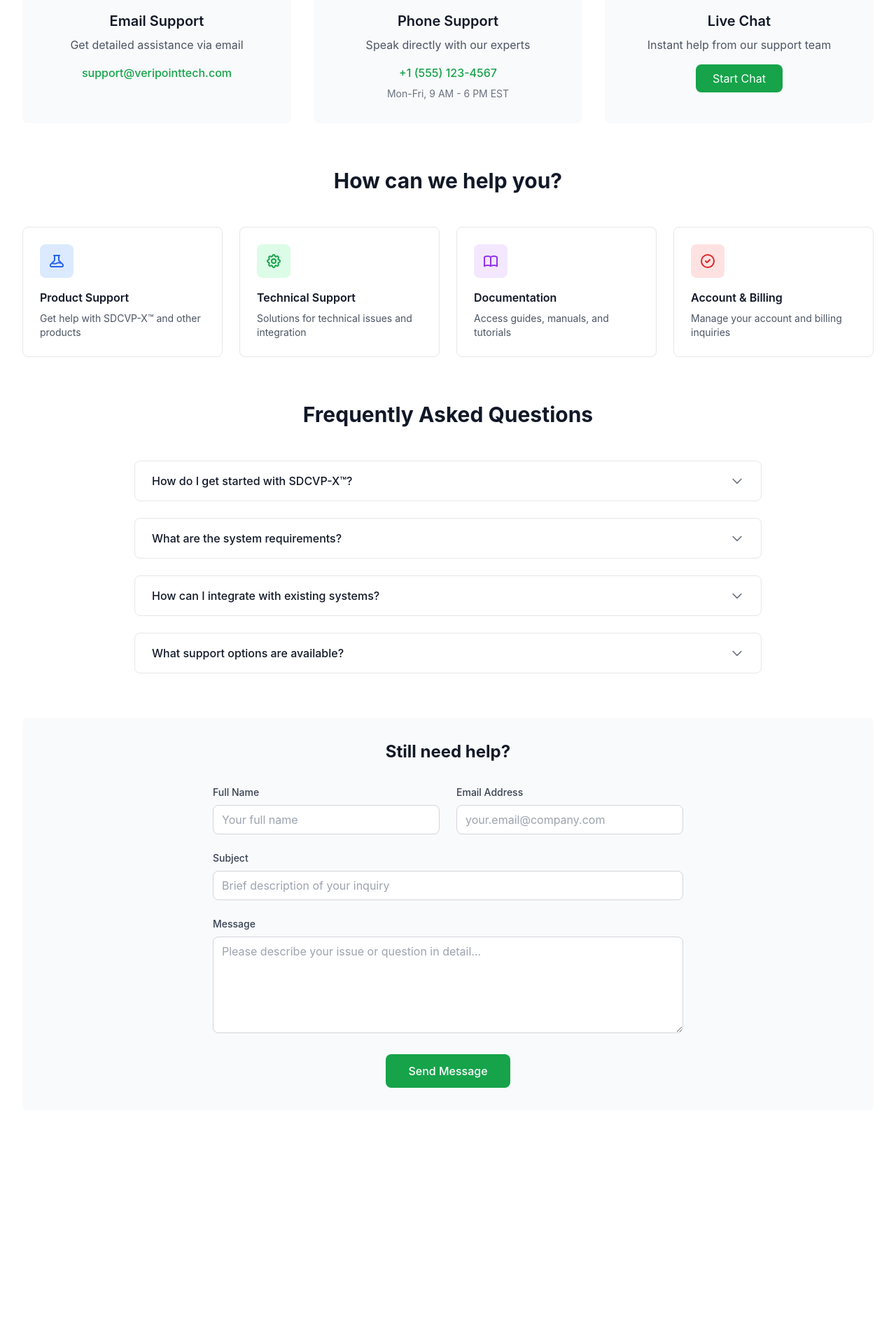
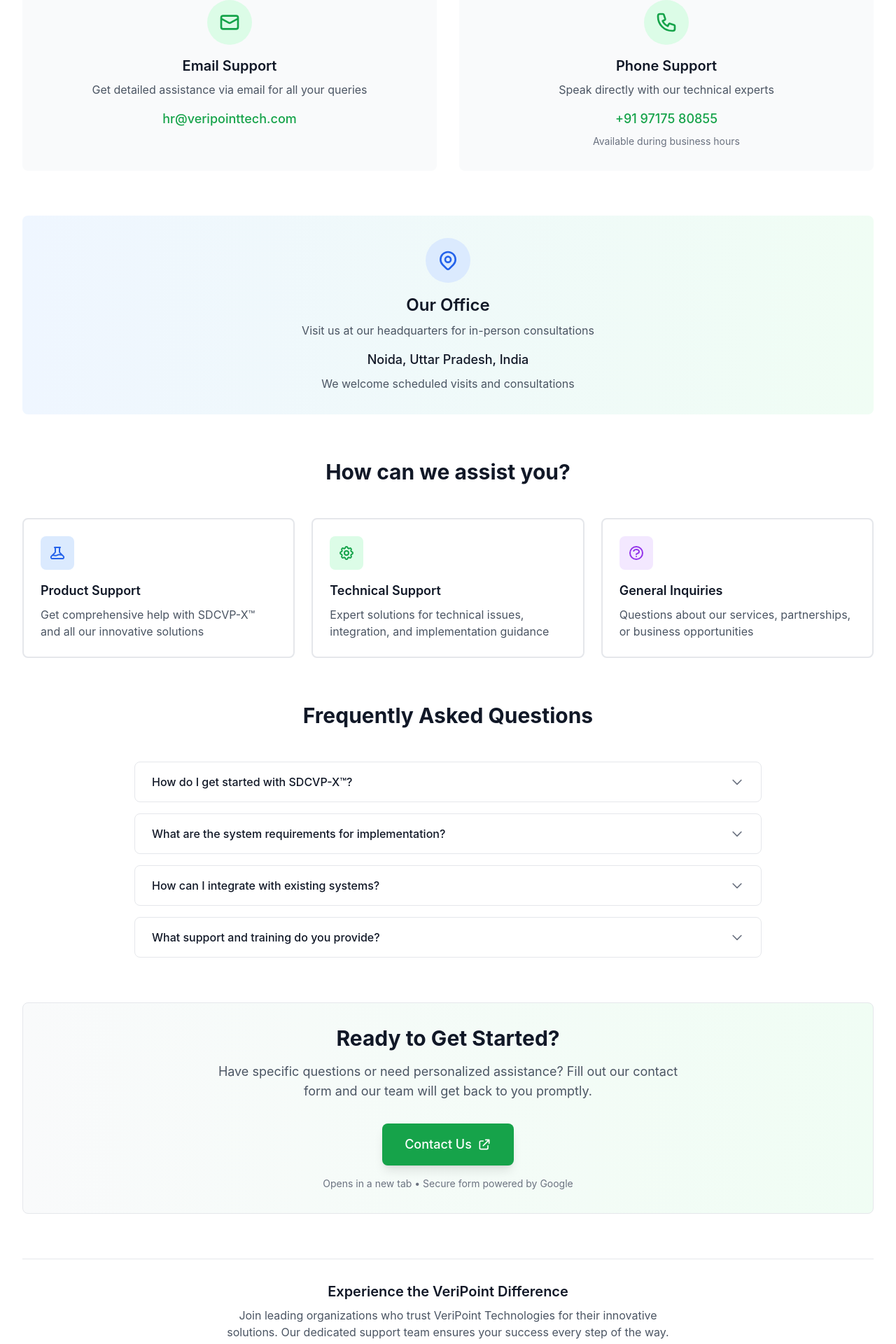
Before and after one commit to abhilasha-2302/main, a Next.js app: page /support in a window 1280 px wide. Shown: the part 400-2320 px from the top of the page at 70% size. Before the commit the page ends 2050 px from the top, so only its background shows below. Built offline with nearby package versions, Linux system fonts and the light colour scheme.

Commit message:
Update content and layout for Locations and Support pages

```diff
--- a/pages/locations.js
+++ b/pages/locations.js
@@ -97,13 +97,16 @@
                     <div className="flex items-center space-x-4 text-sm text-gray-600">
                       <div className="flex items-center space-x-1">
                         <Phone size={16} />
-                        <span>Contact for directions</span>
+                        <span>+91 9717580855</span>
                       </div>
                     </div>
-                    <button className="inline-flex items-center px-4 py-2 bg-green-600 text-white text-sm font-medium rounded-md hover:bg-green-700 transition-colors duration-200">
+                    <a
+                      href="mailto:hr@veripointtech.com"
+                      className="inline-flex items-center px-4 py-2 bg-green-600 text-white text-sm font-medium rounded-md hover:bg-green-700 transition-colors duration-200"
+                    >
                       <Mail size={16} className="mr-2" />
                       Get Directions
-                    </button>
+                    </a>
                   </div>
                 </div>
               </div>
@@ -123,13 +126,14 @@
               </p>
             </div>
 
-            <div className="grid md:grid-cols-3 gap-8 text-center">
+            <div className="grid md:grid-cols-2 gap-8 text-center">
               <div className="space-y-2">
                 <div className="w-12 h-12 bg-green-100 rounded-full flex items-center justify-center mx-auto">
                   <Phone className="text-green-600" size={24} />
                 </div>
                 <h3 className="font-semibold text-gray-900">Call Us</h3>
-                <p className="text-gray-600">
+                <p className="text-gray-600">+91 9717580855</p>
+                <p className="text-gray-600 text-sm">
                   Contact our reception for assistance
                 </p>
               </div>
@@ -139,26 +143,21 @@
                   <Mail className="text-green-600" size={24} />
                 </div>
                 <h3 className="font-semibold text-gray-900">Email Us</h3>
-                <p className="text-gray-600">Send us your visit requirements</p>
-              </div>
-
-              <div className="space-y-2">
-                <div className="w-12 h-12 bg-green-100 rounded-full flex items-center justify-center mx-auto">
-                  <MapPin className="text-green-600" size={24} />
-                </div>
-                <h3 className="font-semibold text-gray-900">Visit Us</h3>
-                <p className="text-gray-600">Schedule a tour of our facilities</p>
+                <p className="text-gray-600">hr@veripointtech.com</p>
+                <p className="text-gray-600 text-sm">Send us your visit requirements</p>
               </div>
             </div>
 
             <div className="mt-8 text-center">
-              <Link
-                href="/contact"
+              <a
+                href="https://docs.google.com/forms/d/e/1FAIpQLSeIjsCGC0qq6CaVuqlUU4JN_Z9zAa3voQTd1Cdqlx_9JcB6Gw/viewform"
+                target="_blank"
+                rel="noopener noreferrer"
                 className="inline-flex items-center px-6 py-3 bg-green-600 text-white font-medium rounded-md hover:bg-green-700 transition-colors duration-200"
               >
                 Contact Us Today
                 <ExternalLink size={16} className="ml-2" />
-              </Link>
+              </a>
             </div>
           </div>
         </div>
--- a/pages/support.js
+++ b/pages/support.js
@@ -1,7 +1,9 @@
+import Layout from "@/components/layout/Layout";
 import Link from 'next/link';
 
 export default function Support() {
   return (
+    <Layout>
     <div className="min-h-screen bg-white">
       {/* Header */}
       <div className="bg-gradient-to-r from-green-600 to-green-700">
@@ -11,7 +13,7 @@
               Support Center
             </h1>
             <p className="text-xl text-green-100 max-w-3xl mx-auto">
-              Get the help you need with our comprehensive support resources and expert assistance
+              We're here to help you succeed with our innovative solutions. Reach out to our expert team for dedicated support.
             </p>
           </div>
         </div>
@@ -19,89 +21,85 @@
 
       <div className="max-w-7xl mx-auto px-4 sm:px-6 lg:px-8 py-16">
         {/* Contact Options */}
-        <div className="grid md:grid-cols-3 gap-8 mb-16">
-          <div className="bg-gray-50 rounded-lg p-8 text-center">
+        <div className="grid md:grid-cols-2 gap-8 mb-16">
+          <div className="bg-gray-50 rounded-lg p-8 text-center hover:shadow-lg transition-shadow">
             <div className="w-16 h-16 bg-green-100 rounded-full flex items-center justify-center mx-auto mb-4">
               <svg className="w-8 h-8 text-green-600" fill="none" stroke="currentColor" viewBox="0 0 24 24">
                 <path strokeLinecap="round" strokeLinejoin="round" strokeWidth={2} d="M3 8l7.89 4.26a2 2 0 002.22 0L21 8M5 19h14a2 2 0 002-2V7a2 2 0 00-2-2H5a2 2 0 00-2 2v10a2 2 0 002 2z" />
               </svg>
             </div>
             <h3 className="text-xl font-semibold text-gray-900 mb-2">Email Support</h3>
-            <p className="text-gray-600 mb-4">Get detailed assistance via email</p>
-            <a href="mailto:support@veripointtech.com" className="text-green-600 hover:text-green-700 font-medium">
-              support@veripointtech.com
+            <p className="text-gray-600 mb-4">Get detailed assistance via email for all your queries</p>
+            <a
+              href="mailto:hr@veripointtech.com"
+              className="text-green-600 hover:text-green-700 font-medium text-lg transition-colors"
+            >
+              hr@veripointtech.com
             </a>
           </div>
 
-          <div className="bg-gray-50 rounded-lg p-8 text-center">
+          <div className="bg-gray-50 rounded-lg p-8 text-center hover:shadow-lg transition-shadow">
             <div className="w-16 h-16 bg-green-100 rounded-full flex items-center justify-center mx-auto mb-4">
               <svg className="w-8 h-8 text-green-600" fill="none" stroke="currentColor" viewBox="0 0 24 24">
                 <path strokeLinecap="round" strokeLinejoin="round" strokeWidth={2} d="M3 5a2 2 0 012-2h3.28a1 1 0 01.948.684l1.498 4.493a1 1 0 01-.502 1.21l-2.257 1.13a11.042 11.042 0 005.516 5.516l1.13-2.257a1 1 0 011.21-.502l4.493 1.498a1 1 0 01.684.949V19a2 2 0 01-2 2h-1C9.716 21 3 14.284 3 6V5z" />
               </svg>
             </div>
             <h3 className="text-xl font-semibold text-gray-900 mb-2">Phone Support</h3>
-            <p className="text-gray-600 mb-4">Speak directly with our experts</p>
-            <p className="text-green-600 font-medium">+1 (555) 123-4567</p>
-            <p className="text-sm text-gray-500 mt-2">Mon-Fri, 9 AM - 6 PM EST</p>
+            <p className="text-gray-600 mb-4">Speak directly with our technical experts</p>
+            <p className="text-green-600 font-medium text-lg">+91 97175 80855</p>
+            <p className="text-sm text-gray-500 mt-2">Available during business hours</p>
           </div>
+        </div>
 
-          <div className="bg-gray-50 rounded-lg p-8 text-center">
-            <div className="w-16 h-16 bg-green-100 rounded-full flex items-center justify-center mx-auto mb-4">
-              <svg className="w-8 h-8 text-green-600" fill="none" stroke="currentColor" viewBox="0 0 24 24">
-                <path strokeLinecap="round" strokeLinejoin="round" strokeWidth={2} d="M8 12h.01M12 12h.01M16 12h.01M21 12c0 4.418-4.03 8-9 8a9.863 9.863 0 01-4.255-.949L3 20l1.395-3.72C3.512 15.042 3 13.574 3 12c0-4.418 4.03-8 9-8s9 3.582 9 8z" />
+        {/* Office Location */}
+        <div className="bg-gradient-to-r from-blue-50 to-green-50 rounded-lg p-8 mb-16">
+          <div className="text-center">
+            <div className="w-16 h-16 bg-blue-100 rounded-full flex items-center justify-center mx-auto mb-4">
+              <svg className="w-8 h-8 text-blue-600" fill="none" stroke="currentColor" viewBox="0 0 24 24">
+                <path strokeLinecap="round" strokeLinejoin="round" strokeWidth={2} d="M17.657 16.657L13.414 20.9a1.998 1.998 0 01-2.827 0l-4.244-4.243a8 8 0 1111.314 0z" />
+                <path strokeLinecap="round" strokeLinejoin="round" strokeWidth={2} d="M15 11a3 3 0 11-6 0 3 3 0 016 0z" />
               </svg>
             </div>
-            <h3 className="text-xl font-semibold text-gray-900 mb-2">Live Chat</h3>
-            <p className="text-gray-600 mb-4">Instant help from our support team</p>
-            <button className="bg-green-600 text-white px-6 py-2 rounded-lg hover:bg-green-700 transition-colors">
-              Start Chat
-            </button>
+            <h3 className="text-2xl font-semibold text-gray-900 mb-2">Our Office</h3>
+            <p className="text-gray-600 mb-4">Visit us at our headquarters for in-person consultations</p>
+            <p className="text-lg font-medium text-gray-900">Noida, Uttar Pradesh, India</p>
+            <p className="text-gray-600 mt-2">We welcome scheduled visits and consultations</p>
           </div>
         </div>
 
         {/* Support Categories */}
         <div className="mb-16">
-          <h2 className="text-3xl font-bold text-gray-900 text-center mb-12">How can we help you?</h2>
-          <div className="grid md:grid-cols-2 lg:grid-cols-4 gap-6">
-            <div className="border rounded-lg p-6 hover:shadow-lg transition-shadow">
+          <h2 className="text-3xl font-bold text-gray-900 text-center mb-12">How can we assist you?</h2>
+          <div className="grid md:grid-cols-2 lg:grid-cols-3 gap-6">
+            <div className="border-2 border-gray-200 rounded-lg p-6 hover:border-green-500 hover:shadow-lg transition-all duration-300">
               <div className="w-12 h-12 bg-blue-100 rounded-lg flex items-center justify-center mb-4">
                 <svg className="w-6 h-6 text-blue-600" fill="none" stroke="currentColor" viewBox="0 0 24 24">
                   <path strokeLinecap="round" strokeLinejoin="round" strokeWidth={2} d="M19.428 15.428a2 2 0 00-1.022-.547l-2.387-.477a6 6 0 00-3.86.517l-.318.158a6 6 0 01-3.86.517L6.05 15.21a2 2 0 00-1.806.547M8 4h8l-1 1v5.172a2 2 0 00.586 1.414l5 5c1.26 1.26.367 3.414-1.415 3.414H4.828c-1.782 0-2.674-2.154-1.414-3.414l5-5A2 2 0 009 10.172V5L8 4z" />
                 </svg>
               </div>
-              <h3 className="font-semibold text-gray-900 mb-2">Product Support</h3>
-              <p className="text-gray-600 text-sm">Get help with SDCVP-X™ and other products</p>
+              <h3 className="font-semibold text-gray-900 mb-2 text-lg">Product Support</h3>
+              <p className="text-gray-600">Get comprehensive help with SDCVP-X™ and all our innovative solutions</p>
             </div>
 
-            <div className="border rounded-lg p-6 hover:shadow-lg transition-shadow">
+            <div className="border-2 border-gray-200 rounded-lg p-6 hover:border-green-500 hover:shadow-lg transition-all duration-300">
               <div className="w-12 h-12 bg-green-100 rounded-lg flex items-center justify-center mb-4">
                 <svg className="w-6 h-6 text-green-600" fill="none" stroke="currentColor" viewBox="0 0 24 24">
                   <path strokeLinecap="round" strokeLinejoin="round" strokeWidth={2} d="M10.325 4.317c.426-1.756 2.924-1.756 3.35 0a1.724 1.724 0 002.573 1.066c1.543-.94 3.31.826 2.37 2.37a1.724 1.724 0 001.065 2.572c1.756.426 1.756 2.924 0 3.35a1.724 1.724 0 00-1.066 2.573c.94 1.543-.826 3.31-2.37 2.37a1.724 1.724 0 00-2.572 1.065c-.426 1.756-2.924 1.756-3.35 0a1.724 1.724 0 00-2.573-1.066c-1.543.94-3.31-.826-2.37-2.37a1.724 1.724 0 00-1.065-2.572c-1.756-.426-1.756-2.924 0-3.35a1.724 1.724 0 001.066-2.573c-.94-1.543.826-3.31 2.37-2.37.996.608 2.296.07 2.572-1.065z" />
                   <path strokeLinecap="round" strokeLinejoin="round" strokeWidth={2} d="M15 12a3 3 0 11-6 0 3 3 0 016 0z" />
                 </svg>
               </div>
-              <h3 className="font-semibold text-gray-900 mb-2">Technical Support</h3>
-              <p className="text-gray-600 text-sm">Solutions for technical issues and integration</p>
+              <h3 className="font-semibold text-gray-900 mb-2 text-lg">Technical Support</h3>
+              <p className="text-gray-600">Expert solutions for technical issues, integration, and implementation guidance</p>
             </div>
 
-            <div className="border rounded-lg p-6 hover:shadow-lg transition-shadow">
+            <div className="border-2 border-gray-200 rounded-lg p-6 hover:border-green-500 hover:shadow-lg transition-all duration-300">
               <div className="w-12 h-12 bg-purple-100 rounded-lg flex items-center justify-center mb-4">
                 <svg className="w-6 h-6 text-purple-600" fill="none" stroke="currentColor" viewBox="0 0 24 24">
-                  <path strokeLinecap="round" strokeLinejoin="round" strokeWidth={2} d="M12 6.253v13m0-13C10.832 5.477 9.246 5 7.5 5S4.168 5.477 3 6.253v13C4.168 18.477 5.754 18 7.5 18s3.332.477 4.5 1.253m0-13C13.168 5.477 14.754 5 16.5 5c1.747 0 3.332.477 4.5 1.253v13C19.832 18.477 18.246 18 16.5 18c-1.746 0-3.332.477-4.5 1.253" />
+                  <path strokeLinecap="round" strokeLinejoin="round" strokeWidth={2} d="M8.228 9c.549-1.165 2.03-2 3.772-2 2.21 0 4 1.343 4 3 0 1.4-1.278 2.575-3.006 2.907-.542.104-.994.54-.994 1.093m0 3h.01M21 12a9 9 0 11-18 0 9 9 0 0118 0z" />
                 </svg>
               </div>
-              <h3 className="font-semibold text-gray-900 mb-2">Documentation</h3>
-              <p className="text-gray-600 text-sm">Access guides, manuals, and tutorials</p>
-            </div>
-
-            <div className="border rounded-lg p-6 hover:shadow-lg transition-shadow">
-              <div className="w-12 h-12 bg-red-100 rounded-lg flex items-center justify-center mb-4">
-                <svg className="w-6 h-6 text-red-600" fill="none" stroke="currentColor" viewBox="0 0 24 24">
-                  <path strokeLinecap="round" strokeLinejoin="round" strokeWidth={2} d="M9 12l2 2 4-4m6 2a9 9 0 11-18 0 9 9 0 0118 0z" />
-                </svg>
-              </div>
-              <h3 className="font-semibold text-gray-900 mb-2">Account & Billing</h3>
-              <p className="text-gray-600 text-sm">Manage your account and billing inquiries</p>
+              <h3 className="font-semibold text-gray-900 mb-2 text-lg">General Inquiries</h3>
+              <p className="text-gray-600">Questions about our services, partnerships, or business opportunities</p>
             </div>
           </div>
         </div>
@@ -109,38 +107,38 @@
         {/* FAQ Section */}
         <div className="mb-16">
           <h2 className="text-3xl font-bold text-gray-900 text-center mb-12">Frequently Asked Questions</h2>
-          <div className="max-w-4xl mx-auto space-y-6">
-            <div className="border border-gray-200 rounded-lg">
-              <button className="w-full px-6 py-4 text-left flex justify-between items-center hover:bg-gray-50">
+          <div className="max-w-4xl mx-auto space-y-4">
+            <div className="border border-gray-200 rounded-lg hover:shadow-md transition-shadow">
+              <button className="w-full px-6 py-4 text-left flex justify-between items-center hover:bg-gray-50 transition-colors">
                 <span className="font-medium text-gray-900">How do I get started with SDCVP-X™?</span>
-                <svg className="w-5 h-5 text-gray-500" fill="none" stroke="currentColor" viewBox="0 0 24 24">
+                <svg className="w-5 h-5 text-gray-500 transform transition-transform" fill="none" stroke="currentColor" viewBox="0 0 24 24">
                   <path strokeLinecap="round" strokeLinejoin="round" strokeWidth={2} d="M19 9l-7 7-7-7" />
                 </svg>
               </button>
             </div>
 
-            <div className="border border-gray-200 rounded-lg">
-              <button className="w-full px-6 py-4 text-left flex justify-between items-center hover:bg-gray-50">
-                <span className="font-medium text-gray-900">What are the system requirements?</span>
-                <svg className="w-5 h-5 text-gray-500" fill="none" stroke="currentColor" viewBox="0 0 24 24">
+            <div className="border border-gray-200 rounded-lg hover:shadow-md transition-shadow">
+              <button className="w-full px-6 py-4 text-left flex justify-between items-center hover:bg-gray-50 transition-colors">
+                <span className="font-medium text-gray-900">What are the system requirements for implementation?</span>
+                <svg className="w-5 h-5 text-gray-500 transform transition-transform" fill="none" stroke="currentColor" viewBox="0 0 24 24">
                   <path strokeLinecap="round" strokeLinejoin="round" strokeWidth={2} d="M19 9l-7 7-7-7" />
                 </svg>
               </button>
             </div>
 
-            <div className="border border-gray-200 rounded-lg">
-              <button className="w-full px-6 py-4 text-left flex justify-between items-center hover:bg-gray-50">
+            <div className="border border-gray-200 rounded-lg hover:shadow-md transition-shadow">
+              <button className="w-full px-6 py-4 text-left flex justify-between items-center hover:bg-gray-50 transition-colors">
                 <span className="font-medium text-gray-900">How can I integrate with existing systems?</span>
-                <svg className="w-5 h-5 text-gray-500" fill="none" stroke="currentColor" viewBox="0 0 24 24">
+                <svg className="w-5 h-5 text-gray-500 transform transition-transform" fill="none" stroke="currentColor" viewBox="0 0 24 24">
                   <path strokeLinecap="round" strokeLinejoin="round" strokeWidth={2} d="M19 9l-7 7-7-7" />
                 </svg>
               </button>
             </div>
 
-            <div className="border border-gray-200 rounded-lg">
-              <button className="w-full px-6 py-4 text-left flex justify-between items-center hover:bg-gray-50">
-                <span className="font-medium text-gray-900">What support options are available?</span>
-                <svg className="w-5 h-5 text-gray-500" fill="none" stroke="currentColor" viewBox="0 0 24 24">
+            <div className="border border-gray-200 rounded-lg hover:shadow-md transition-shadow">
+              <button className="w-full px-6 py-4 text-left flex justify-between items-center hover:bg-gray-50 transition-colors">
+                <span className="font-medium text-gray-900">What support and training do you provide?</span>
+                <svg className="w-5 h-5 text-gray-500 transform transition-transform" fill="none" stroke="currentColor" viewBox="0 0 24 24">
                   <path strokeLinecap="round" strokeLinejoin="round" strokeWidth={2} d="M19 9l-7 7-7-7" />
                 </svg>
               </button>
@@ -148,72 +146,41 @@
           </div>
         </div>
 
-        {/* Contact Form */}
-        <div className="bg-gray-50 rounded-lg p-8">
-          <div className="max-w-2xl mx-auto">
-            <h2 className="text-2xl font-bold text-gray-900 text-center mb-8">Still need help?</h2>
-            <form className="space-y-6">
-              <div className="grid md:grid-cols-2 gap-6">
-                <div>
-                  <label htmlFor="name" className="block text-sm font-medium text-gray-700 mb-2">
-                    Full Name
-                  </label>
-                  <input
-                    type="text"
-                    id="name"
-                    className="w-full px-3 py-2 border border-gray-300 rounded-lg focus:ring-2 focus:ring-green-500 focus:border-transparent"
-                    placeholder="Your full name"
-                  />
-                </div>
-                <div>
-                  <label htmlFor="email" className="block text-sm font-medium text-gray-700 mb-2">
-                    Email Address
-                  </label>
-                  <input
-                    type="email"
-                    id="email"
-                    className="w-full px-3 py-2 border border-gray-300 rounded-lg focus:ring-2 focus:ring-green-500 focus:border-transparent"
-                    placeholder="your.email@company.com"
-                  />
-                </div>
-              </div>
+        {/* Contact Form Section */}
+        <div className="bg-gradient-to-r from-gray-50 to-green-50 rounded-lg p-8 border border-gray-200">
+          <div className="max-w-2xl mx-auto text-center">
+            <h2 className="text-3xl font-bold text-gray-900 mb-4">Ready to Get Started?</h2>
+            <p className="text-gray-600 mb-8 text-lg">
+              Have specific questions or need personalized assistance? Fill out our contact form and our team will get back to you promptly.
+            </p>
+            <a
+              href="https://docs.google.com/forms/d/e/1FAIpQLSeIjsCGC0qq6CaVuqlUU4JN_Z9zAa3voQTd1Cdqlx_9JcB6Gw/viewform"
+              target="_blank"
+              rel="noopener noreferrer"
+              className="inline-flex items-center bg-green-600 text-white px-8 py-4 rounded-lg hover:bg-green-700 transition-colors font-medium text-lg shadow-lg hover:shadow-xl transform hover:-translate-y-0.5 transition-all duration-200"
+            >
+              Contact Us
+              <svg className="w-5 h-5 ml-2" fill="none" stroke="currentColor" viewBox="0 0 24 24">
+                <path strokeLinecap="round" strokeLinejoin="round" strokeWidth={2} d="M10 6H6a2 2 0 00-2 2v10a2 2 0 002 2h10a2 2 0 002-2v-4M14 4h6m0 0v6m0-6L10 14" />
+              </svg>
+            </a>
+            <p className="text-sm text-gray-500 mt-4">
+              Opens in a new tab • Secure form powered by Google
+            </p>
+          </div>
+        </div>
 
-              <div>
-                <label htmlFor="subject" className="block text-sm font-medium text-gray-700 mb-2">
-                  Subject
-                </label>
-                <input
-                  type="text"
-                  id="subject"
-                  className="w-full px-3 py-2 border border-gray-300 rounded-lg focus:ring-2 focus:ring-green-500 focus:border-transparent"
-                  placeholder="Brief description of your inquiry"
-                />
-              </div>
-
-              <div>
-                <label htmlFor="message" className="block text-sm font-medium text-gray-700 mb-2">
-                  Message
-                </label>
-                <textarea
-                  id="message"
-                  rows={5}
-                  className="w-full px-3 py-2 border border-gray-300 rounded-lg focus:ring-2 focus:ring-green-500 focus:border-transparent"
-                  placeholder="Please describe your issue or question in detail..."
-                ></textarea>
-              </div>
-
-              <div className="text-center">
-                <button
-                  type="submit"
-                  className="bg-green-600 text-white px-8 py-3 rounded-lg hover:bg-green-700 transition-colors font-medium"
-                >
-                  Send Message
-                </button>
-              </div>
-            </form>
-          </div>
+        {/* Bottom CTA */}
+        <div className="text-center mt-16 pt-8 border-t border-gray-200">
+          <h3 className="text-xl font-semibold text-gray-900 mb-2">
+            Experience the VeriPoint Difference
+          </h3>
+          <p className="text-gray-600 max-w-2xl mx-auto">
+            Join leading organizations who trust VeriPoint Technologies for their innovative solutions.
+            Our dedicated support team ensures your success every step of the way.
+          </p>
         </div>
       </div>
     </div>
-  );
+  </Layout>);
 }
```
